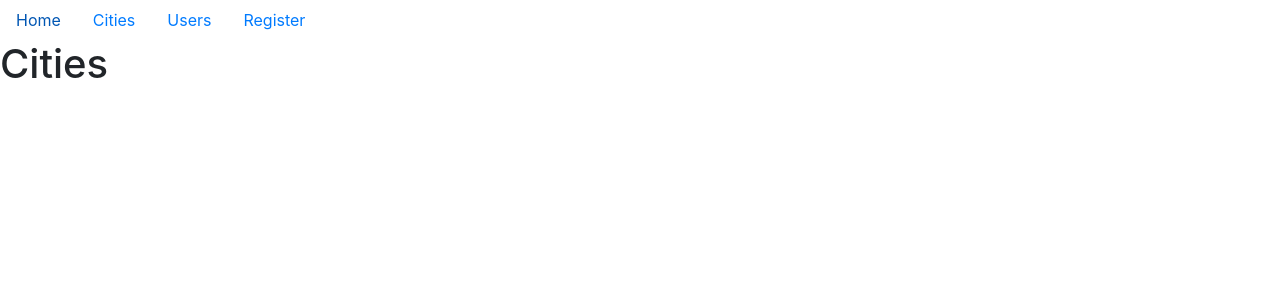
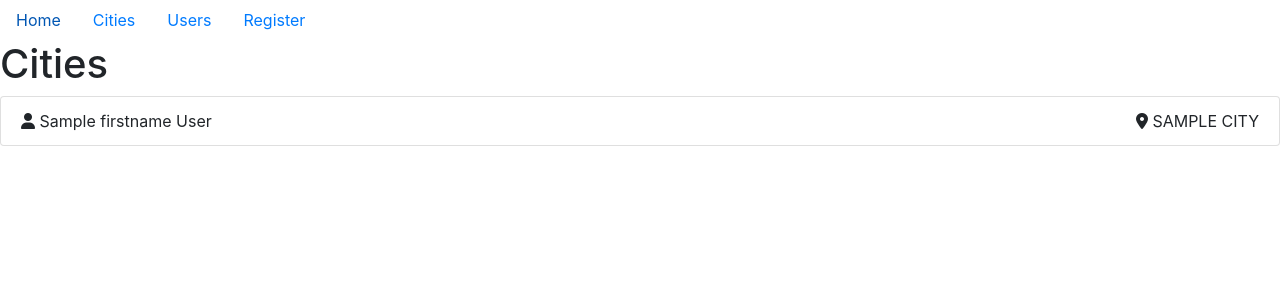
Before and after one commit to Abdouuul/MP3-Manager, a Python web app: template templates/cities-list.html in a window 1280 px wide. Shown: the top 300 px of the page. Run offline with Jinja, Linux system fonts and the light colour scheme; the template is opened without the code that fills it: most values are stand-ins (such as "Sample title", 1, 10 or a date in 2020); some libraries are stand-ins or nearby versions.

Commit message:
style(cities-list): Diplaying cities with their users

```diff
--- a/templates/base.html
+++ b/templates/base.html
@@ -8,6 +8,7 @@
     integrity="sha384-ggOyR0iXCbMQv3Xipma34MD+dH/1fQ784/j6cY/iJTQUOhcWr7x9JvoRxT2MZw1T"
     crossorigin="anonymous"
     >
+    <script src="https://kit.fontawesome.com/90f8be07f4.js" crossorigin="anonymous"></script>
     {% block title %} {% endblock %}
 </head>
 <ul class="nav ">
--- a/templates/cities-list.html
+++ b/templates/cities-list.html
@@ -4,6 +4,23 @@
 
 {% block content %}
     <h1>Cities</h1>
+    <!-- Display a list of the added Cities with the User it is linked to -->
+    {% if cities %}
+    <ul class="list-group">
+        {% for city in cities %}
+            <li class="list-group-item">
+                <div class="float-left">
+                    <i class="fas fa-user"></i>
+                    {{ city.user.firstname }} {{ city.user.lastname }}
+                </div>
 
+                <div class="float-right">
+                    <i class="fas fa-location-dot"></i>
+                    {{ city.name.upper() }}
+                </div>
+            </li>
+        {% endfor %}
+    </ul>
+    {% endif %}
 
 {% endblock %}
```
